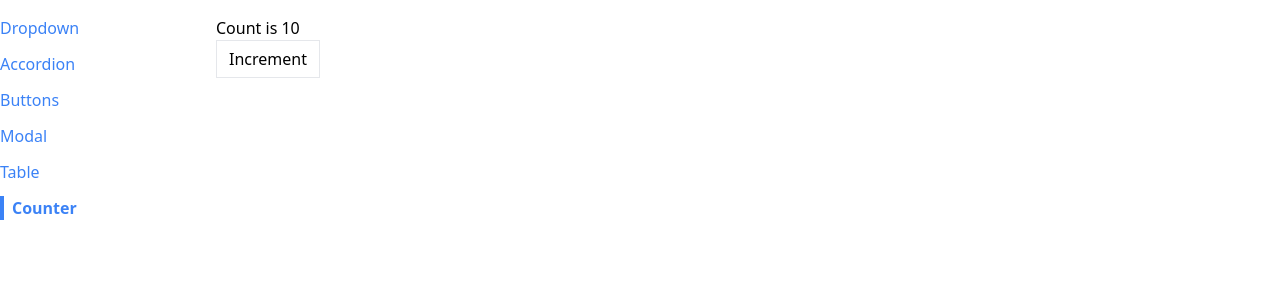
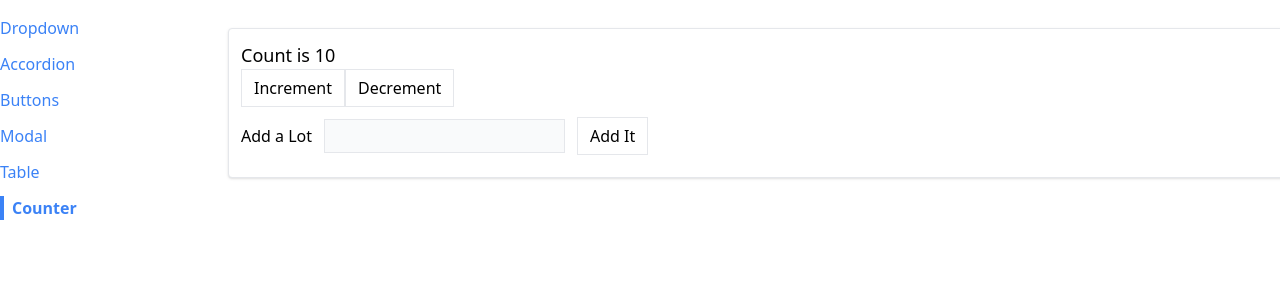
Before and after one commit to Nidhinsha/Routing-App, a React (Create React App) app: page /counter in a window 1280 px wide. Shown: the top 300 px of the page. Built offline with nearby package versions, Linux system fonts and the light colour scheme.

Commit message:
before using useReducer

```diff
--- a/src/components/Button.js
+++ b/src/components/Button.js
@@ -11,7 +11,6 @@
   rounded,
   ...rest
 }) {
-  console.log(rest);
   const classes = className(rest.className,'px-3 py-1.5 border', {
     'border-blue-500 bg-blue-500 text-white': primary,
     'border-gray-900 bg-gray-900 text-black': secondary,
--- a/src/pages/CounterPage.js
+++ b/src/pages/CounterPage.js
@@ -1,17 +1,52 @@
 
+import { useState } from 'react';
 import Button from '../components/Button';
-import useCounter from '../hooks/use-counter';
+import Panel from '../components/Panel';
+
 
 function CounterPage({initialCount}) {
-   const {count,increment} = useCounter(initialCount)
+
+  const [count,setCount] = useState(initialCount)
+
+  const [valueToAdd,setValueToAdd] = useState(0)
+
+  const increment =()=>{
+    setCount(count+1)
+  }
+
+  const decrement =()=>{
+    setCount(count-1)
+  }
+
+  const handleChange =(event) =>{
+    const value = parseInt(event.target.value) || 0
+    setValueToAdd(value)
+  }
+
+  const handleSubmit=(event)=>{
+    event.preventDefault()
+    setCount(count + valueToAdd)
+    setValueToAdd(0)
+  }
+
   return (
-    <div>
-      <h1>Count is {count}</h1>
+    <Panel className='m-3'>
+      <h1 className='text-lg'>Count is {count}</h1>
 
-      <Button onClick={increment}>
-        Increment
-      </Button>
-    </div>
+      <div className='flex flex-row'>
+      <Button onClick={increment}> Increment</Button>
+      <Button onClick={decrement}>Decrement</Button>
+      </div>
+
+      <form onSubmit={handleSubmit}>
+        <label>Add a Lot</label>
+        <input
+          value={valueToAdd || ""}
+          onChange={handleChange}
+          type="number" className='p-1 m-3 bg-gray-50 border border-gray' />
+        <Button >Add It</Button>
+      </form>
+    </Panel>
   )
 }
 
```
